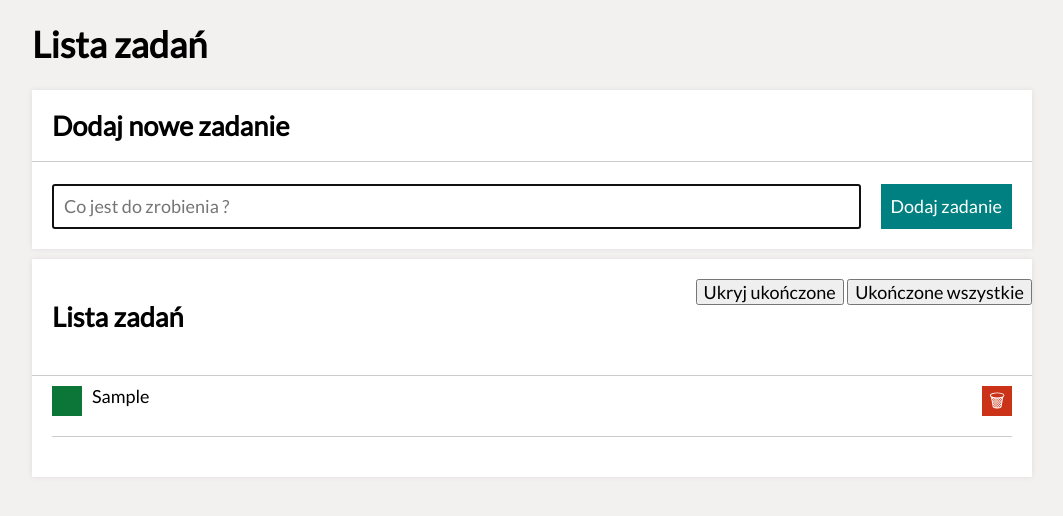
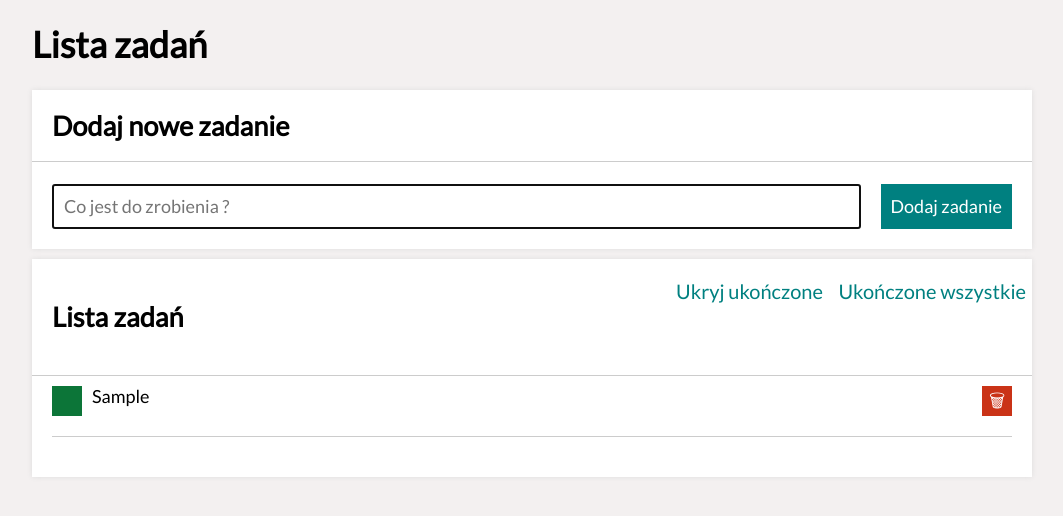
Before and after one commit to KOLANOADRIAN/My-request-lis-to-do, a plain HTML site: page index.html in a window 1280 px wide. Both pictures are taken after typing "Sample" into the empty fields and a click on the button "Dodaj zadanie". Shown: the whole page, without its empty margins (108-1171 px from the left). Drawn offline with nearby package versions, Linux system fonts and the light colour scheme.

Commit message:
add css four buttons

```diff
--- a/script.js
+++ b/script.js
@@ -69,7 +69,6 @@
                </button>
             </li>
             `;
-
       const tasksElement = document.querySelector(".js-tasks");
       tasksElement.innerHTML = tasks.map(taskToHTML).join("");
       // document.querySelector(".js-tasks").innerHTML = htmlString;
@@ -82,7 +81,6 @@
          buttonsElement.innerHTML = "";
          return;
       };
-
       buttonsElement.innerHTML = `
       <button class="buttons__button js-toggleHideDoneTasks">
          ${hideDoneTasks ? "Pokaż" : "Ukryj"} ukończone
--- a/style.css/container__sectionBottom.css
+++ b/style.css/container__sectionBottom.css
@@ -19,6 +19,19 @@
     border-bottom: solid 1px #ccc;
     display: grid;
     grid-template-columns: 1fr auto;
+}
+
+.buttons__button {
+    background: none;
+    border: none;
+    color: teal;
+    font-size: 20px;
+
+}
+
+
+.buttons__button:hover {
+    color: rgb(66, 117, 117);
 }
 .container__listIteam {
     display: grid;
```
